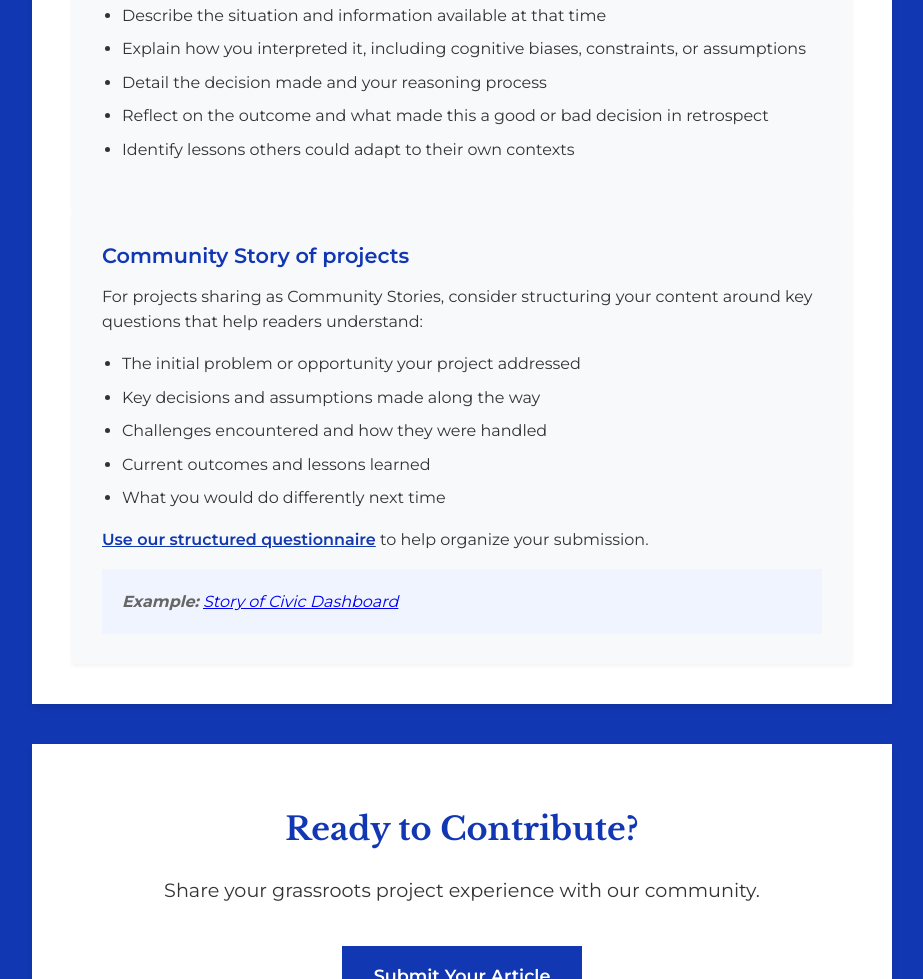
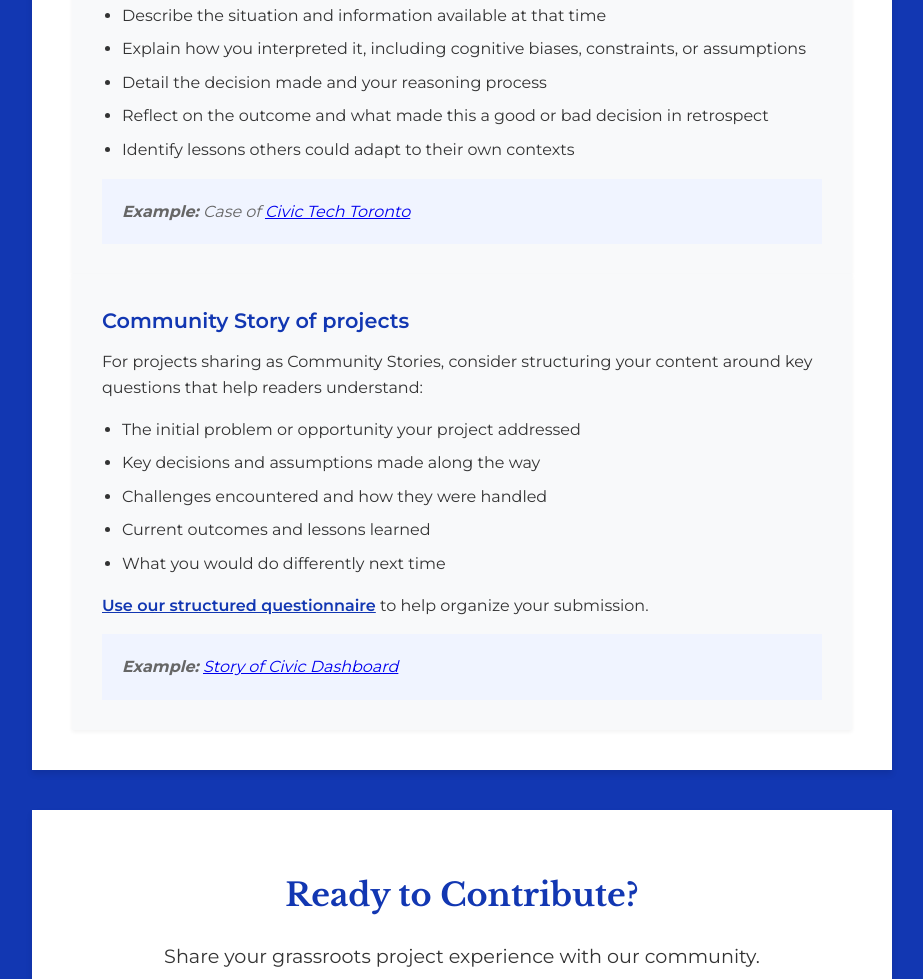
Before and after one commit to saintgull/blueprint, a plain HTML site: page for-writers.html in a window 1280 px wide. Shown: the part 2661-3640 px from the top of the page, without its empty margins (178-1101 px from the left). Drawn offline with nearby package versions, Linux system fonts and the light colour scheme.

Commit message:
add example for case study

```diff
--- a/for-writers.html
+++ b/for-writers.html
@@ -320,9 +320,9 @@
                     <li>Identify lessons others could adapt to their own contexts</li>
                 </ul>
 
-                <!-- <div class="example-placeholder">
-                    <strong>Example:</strong> [Placeholder for first Blueprint Field Trip article as reference]
-                </div> -->
+                <div class="example-placeholder">
+                    <strong>Example:</strong> Case of <a href="https://the-blueprint.ghost.io/civic-tech-toronto/">Civic Tech Toronto</a>
+                </div>
             </div>
 
             <div class="submission-card">
```
